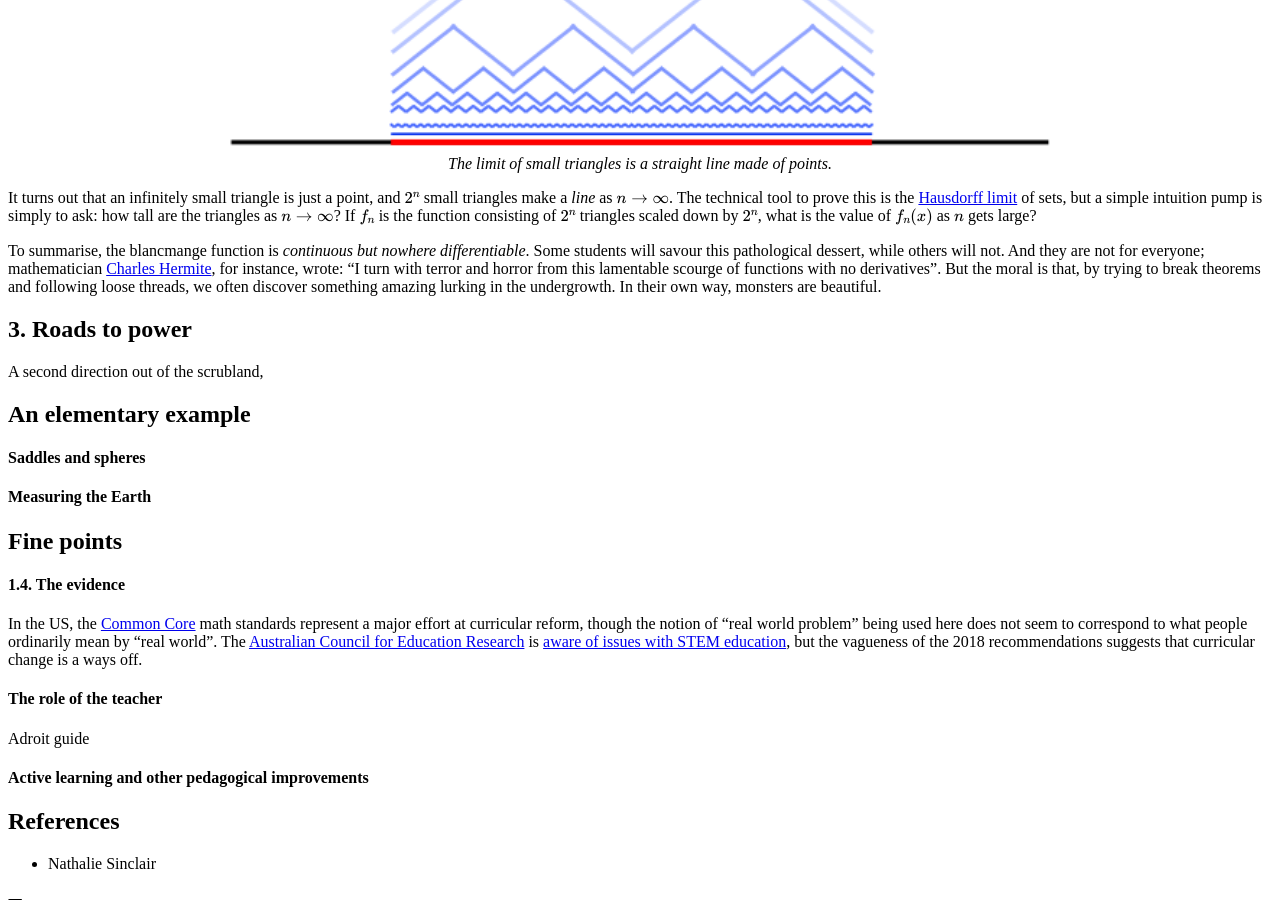
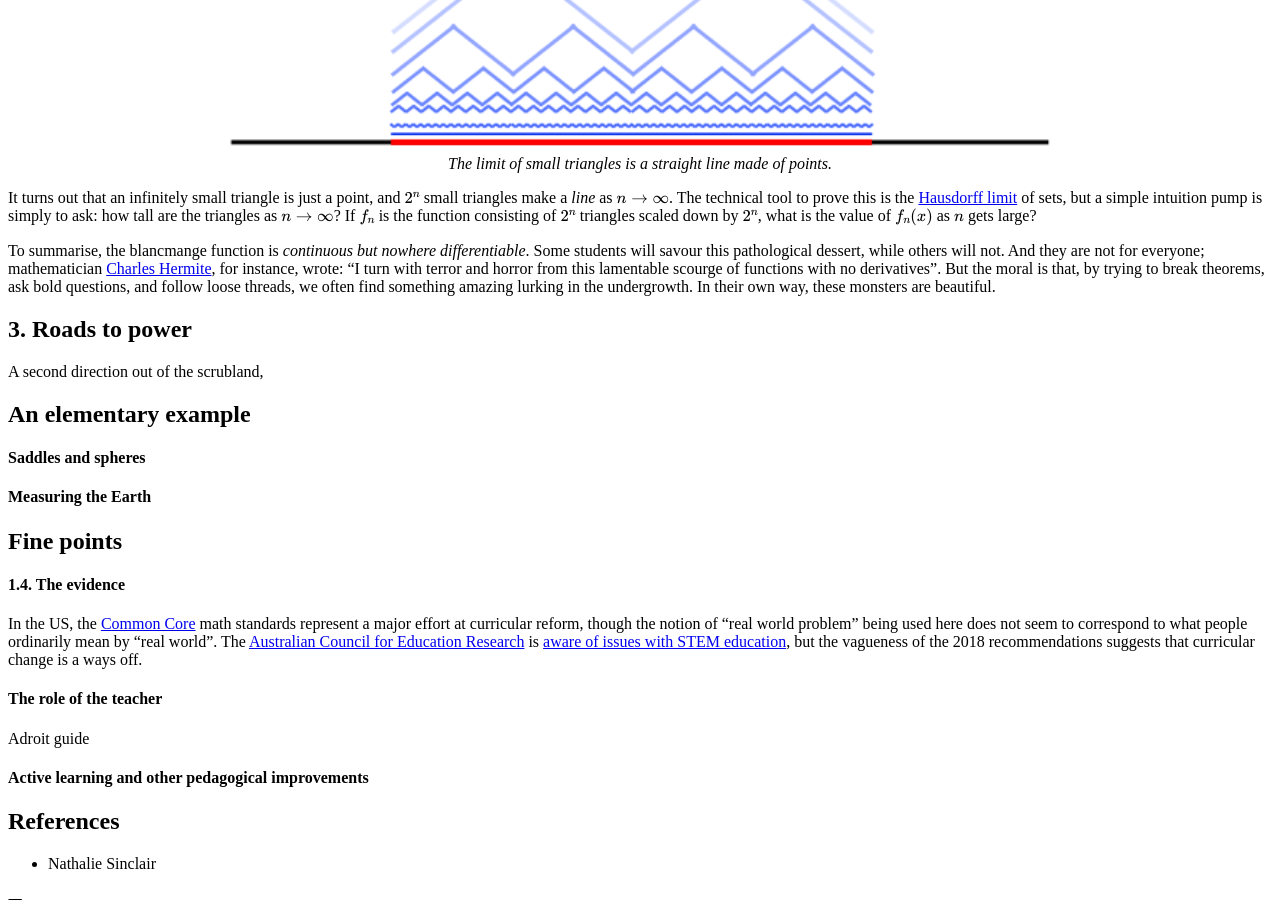
Before and after one commit to hapax/hapax.github.io, a Jekyll site: the page built from assets/teaching.md, in a window 1280 px wide and 900 px high, scrolled down 10851 px. Built offline with Jekyll 4.4.1, drawn with Linux system fonts in a browser that asks for light colours; our own code applies the rules of GitHub Pages for plain Markdown files; formulas are drawn with MathJax 3; a script that is not in the unit is left out.

Commit message:
Update teaching.md

```diff
--- a/assets/teaching.md
+++ b/assets/teaching.md
@@ -529,9 +529,10 @@
 [Charles Hermite](https://en.wikipedia.org/wiki/Charles_Hermite), for
 instance, wrote: "I turn with terror and horror from this lamentable
 scourge of functions with no derivatives".
-But the moral is that, by trying to break theorems and following loose
-threads, we often discover something amazing lurking in the undergrowth.
-In their own way, monsters are beautiful.
+But the moral is that, by trying to break theorems, ask bold
+questions, and follow loose
+threads, we often find something amazing lurking in the undergrowth.
+In their own way, these monsters are beautiful.
 
 ## 3. Roads to power <a id="sec-3" name="sec-3"></a>
 
```
